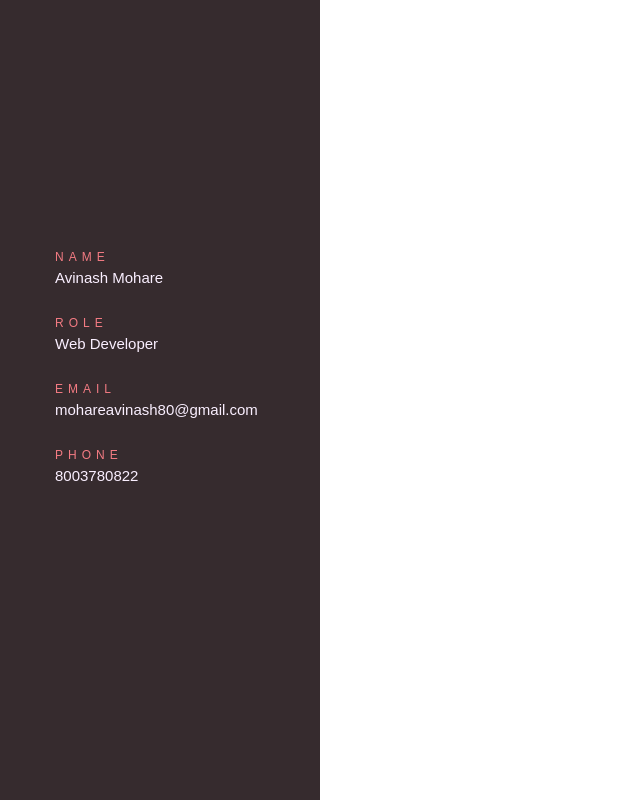
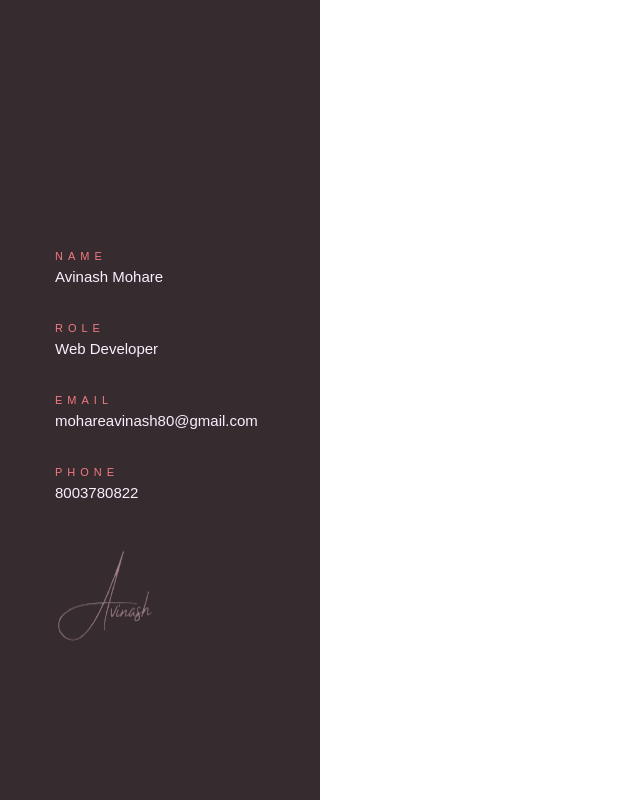
Before and after one commit to AvinashMohare/Portfolio, a Next.js app: page /portfolio in a window 1280 px wide. Shown: the whole page, without its empty margins (0-640 px from the left). Built offline with nearby package versions, Linux system fonts and the light colour scheme.

Commit message:
done for today

```diff
--- a/src/components/leftcontent.js
+++ b/src/components/leftcontent.js
@@ -1,6 +1,8 @@
 import React from "react";
 
+import Image from "next/image";
 import classes from "../styles/LeftContent.module.scss";
+import sign from "../Assets/images/Avinash_sign_BG_removed.png";
 
 const LeftContent = () => {
     return (
@@ -23,6 +25,15 @@ const LeftContent = () => {
                     <p className={classes.answer}>8003780822</p>
                 </div>
             </div>
+
+            <div className={classes.sign}>
+                <Image
+                    src={sign}
+                    alt="My Signature"
+                    height="100px"
+                    width="100px"
+                />
+            </div>
         </div>
     );
 };
--- a/src/styles/LeftContent.module.scss
+++ b/src/styles/LeftContent.module.scss
@@ -16,23 +16,33 @@
         // width: 500px;
 
         .info {
+            vertical-align: baseline;
             margin-bottom: 30px;
             .heading {
-                font-size: 12px;
+                line-height: 12px;
+
+                font-size: 11px;
                 color: #f37b83;
                 letter-spacing: 5px;
                 text-transform: uppercase;
                 font-family: Poppins, sans-serif;
-                padding-bottom: 5px;
-                font-weight: 400;
+                // padding-bottom: 5px;
+                font-weight: 500;
             }
 
             .answer {
+                line-height: 30px;
+
                 color: #faefff;
                 font-family: "Poppins", sans-serif;
                 font-size: 15px;
-                font-weight: 400;
+                font-weight: 500;
             }
         }
     }
+
+    .sign {
+        padding: 10px 0 30px 55px;
+        // overflow: hidden;
+    }
 }
```
Also changed, not shown: src/Assets/images/Avinash_sign_BG_removed.png (added).
